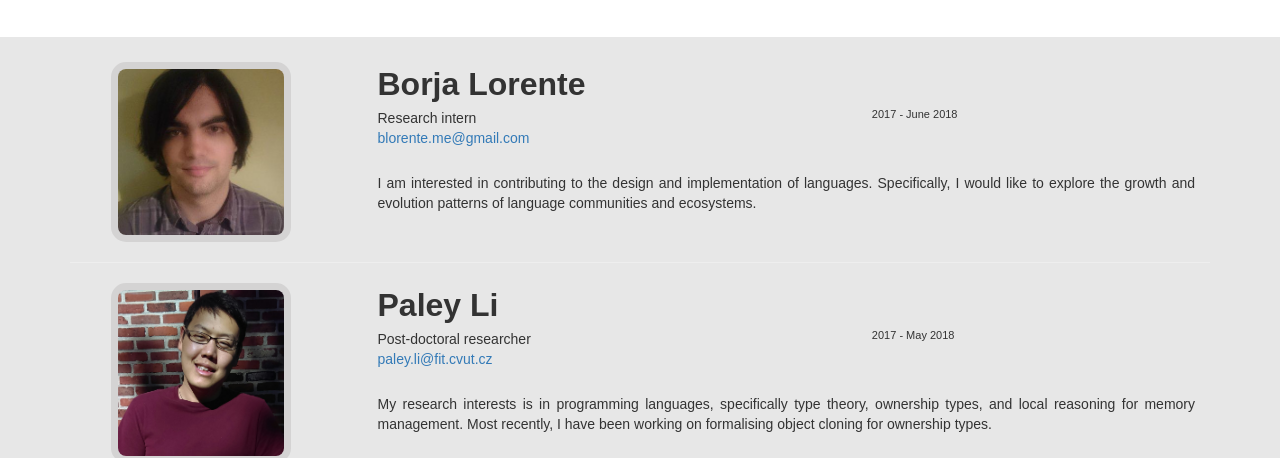
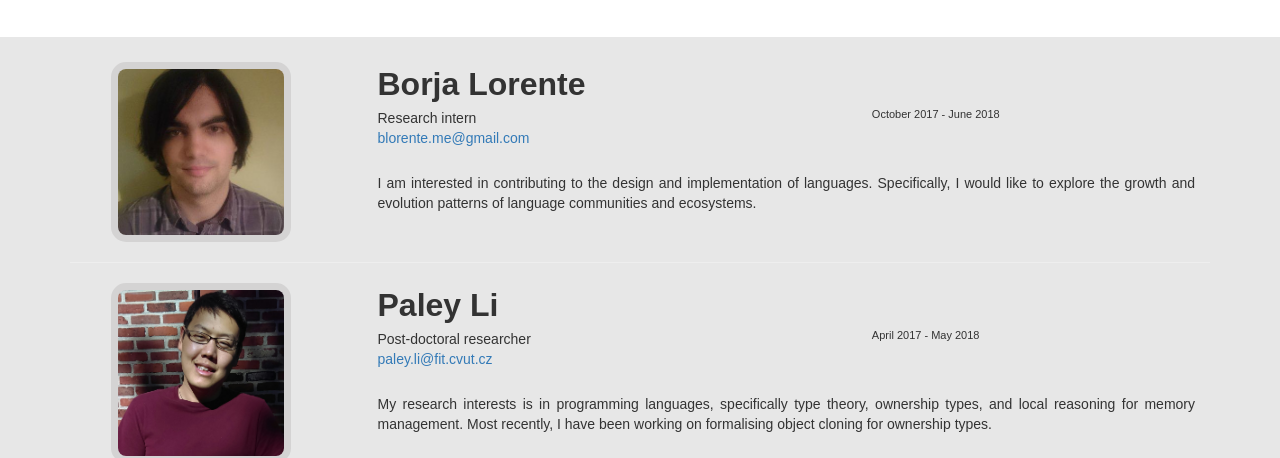
Before and after one commit to PRL-PRG/prl-prg.github.io, a Jekyll site: the page built from people.md, in a window 1280 px wide and 900 px high, scrolled down 2991 px. Shown: the part 152-610 px from the top of the window. Built offline with Jekyll 4.4.1, drawn with Linux system fonts in a browser that asks for light colours.

Commit message:
Borja, Paley, month of joining.

```diff
--- a/people.md
+++ b/people.md
@@ -121,7 +121,7 @@ people:
     title: Research intern
     email: blorente.me@gmail.com
     bio:
-    - 2017 - June 2018
+    - October 2017 - June 2018
     note: "I am interested in contributing to the design and implementation of languages. Specifically, I would like to explore the growth and evolution patterns of language communities and ecosystems."
 
   - type: alumni
@@ -130,7 +130,7 @@ people:
     title: Post-doctoral researcher
     email: paley.li@fit.cvut.cz
     bio:
-    - 2017 - May 2018
+    - April 2017 - May 2018
     note: "My research interests is in programming languages, specifically type theory, ownership types, and local reasoning for memory management. Most recently, I have been working on formalising object cloning for ownership types."
 
   - type: alumni
```
